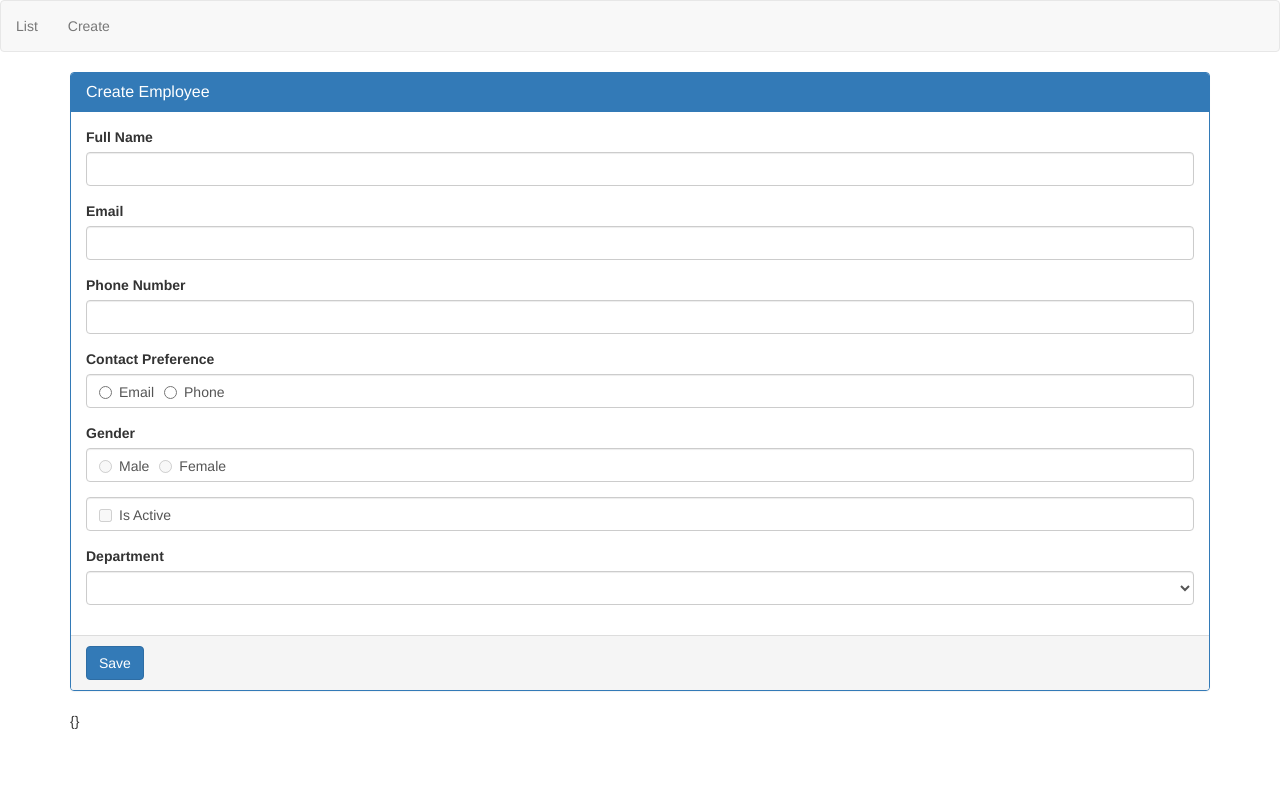
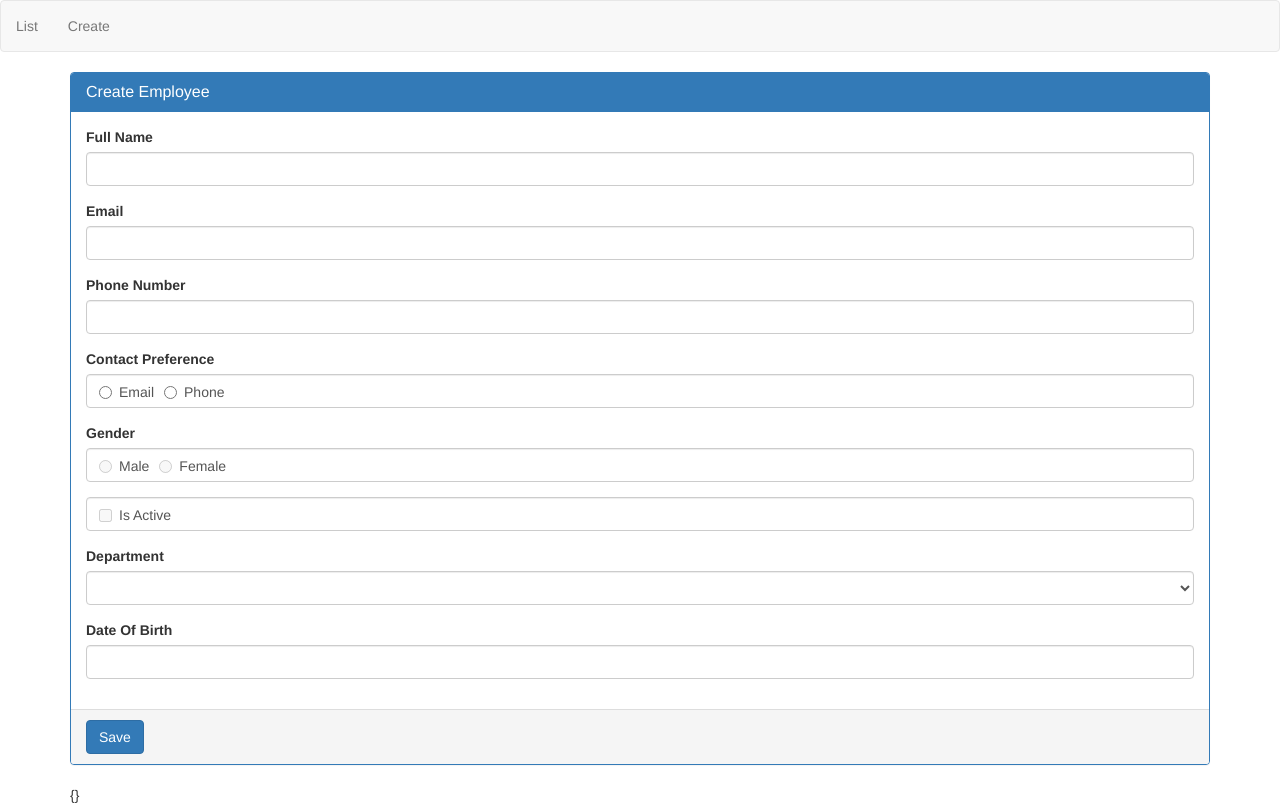
Before and after one commit to toan09sk/AngularLearning, an Angular app: page /create in a window 1280 px wide. Built offline with nearby package versions, Linux system fonts and the light colour scheme.

Commit message:
video 9: Angular datepicker tutorial

```diff
--- a/angular.json
+++ b/angular.json
@@ -48,6 +48,7 @@
             ],
             "styles": [
               "./node_modules/bootstrap/dist/css/bootstrap.min.css",
+              "./node_modules/ngx-bootstrap/datepicker/bs-datepicker.css",
               "src/styles.scss"
             ],
             "scripts": [
--- a/package.json
+++ b/package.json
@@ -21,6 +21,7 @@
     "@angular/router": "~8.2.14",
     "bootstrap": "^3.4.1",
     "jquery": "^3.4.1",
+    "ngx-bootstrap": "^5.5.0",
     "rxjs": "~6.4.0",
     "tslib": "^1.10.0",
     "zone.js": "~0.9.1"
--- a/src/app/app.module.ts
+++ b/src/app/app.module.ts
@@ -2,6 +2,8 @@ import { BrowserModule } from '@angular/platform-browser';
 import { NgModule } from '@angular/core';
 import { RouterModule, Routes } from '@angular/router';
 import { FormsModule } from '@angular/forms';
+import { BsDatepickerModule } from 'ngx-bootstrap/datepicker';
+import { BrowserAnimationsModule } from '@angular/platform-browser/animations';
 
 import { AppRoutingModule } from './app-routing.module';
 import { AppComponent } from './app.component';
@@ -23,7 +25,9 @@ const appRoutes: Routes = [
   imports: [
     BrowserModule,
     AppRoutingModule,
+    BrowserAnimationsModule,
     FormsModule,
+    BsDatepickerModule.forRoot(),
     RouterModule.forRoot(appRoutes)
   ],
   providers: [],
--- a/src/app/create-employee.component.html
+++ b/src/app/create-employee.component.html
@@ -64,6 +64,12 @@
                     </option>
                 </select>
             </div>
+
+            <div class="form-group">
+                <label for="dateOfBirth">Date Of Birth</label>
+                <input id="dateOfBirth" name="dateOfBirth" [(ngModel)]="dateOfBirth" type="text" bsDaterangepicker
+                    class="form-control">
+            </div>
         </div>
 
         <div class="panel-footer">
```
Also changed, not shown: 2 other files (tests, documents, lock files or other folders).
